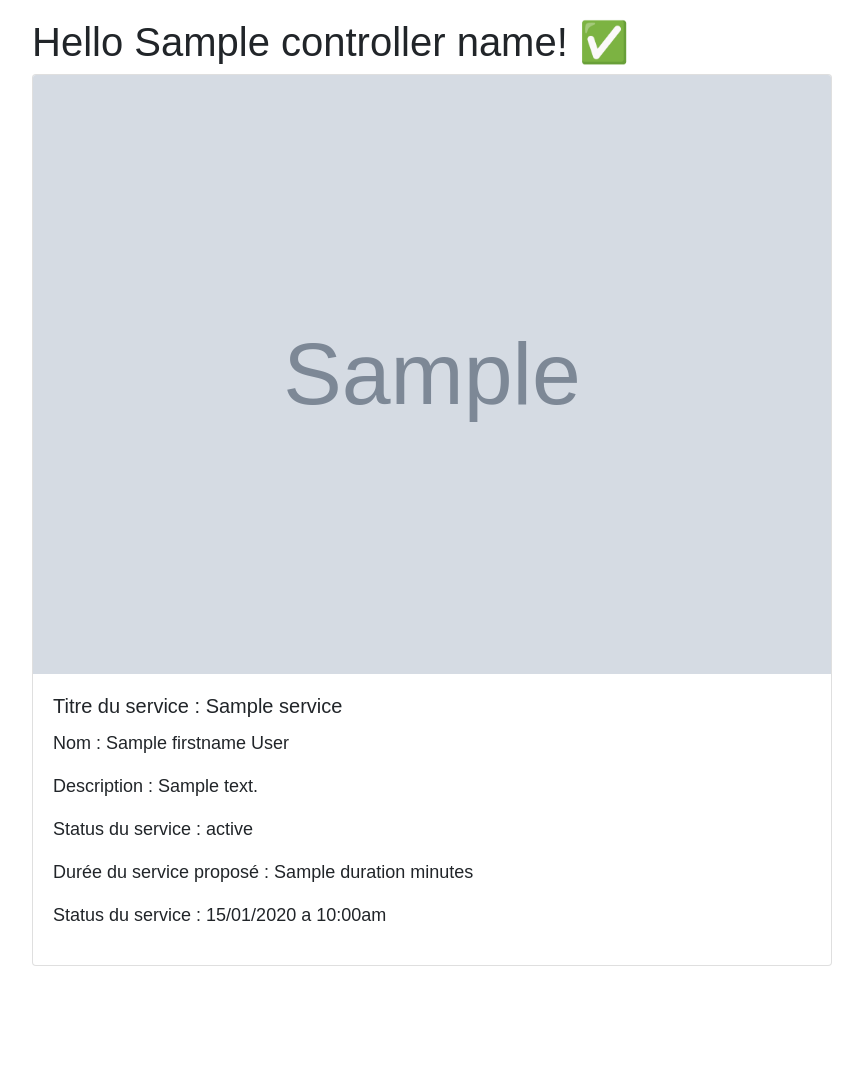
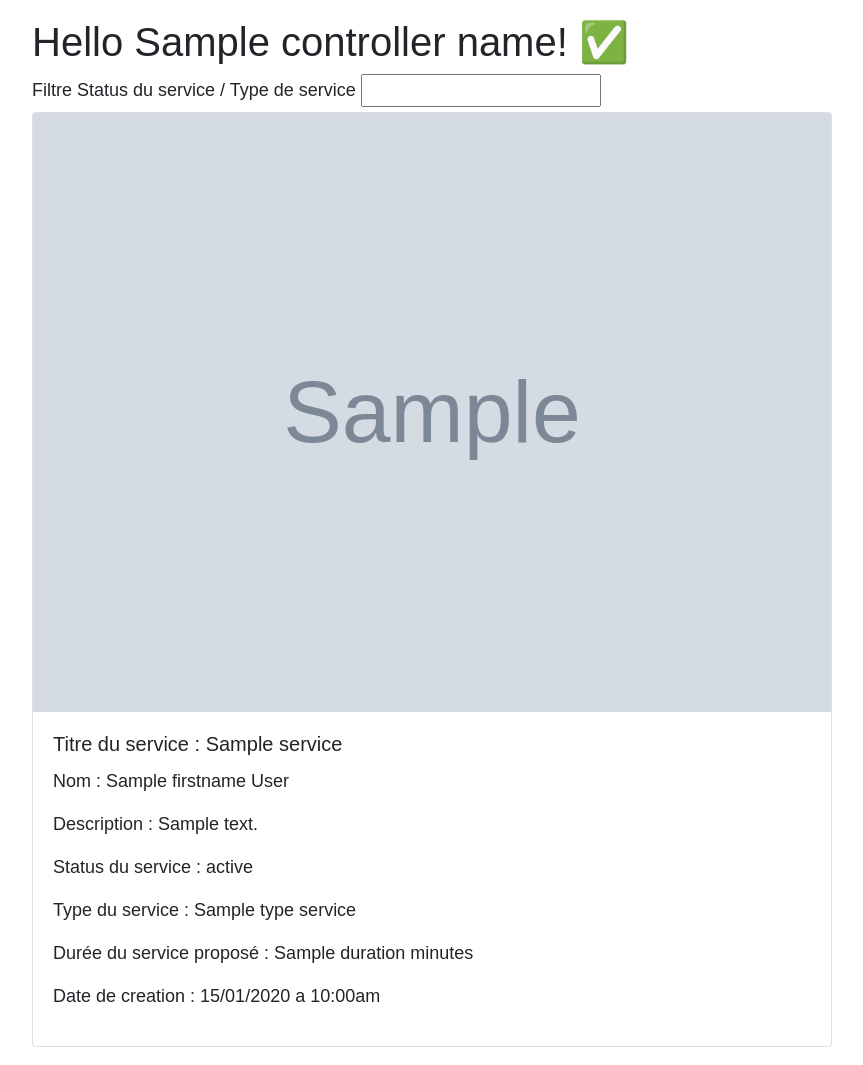
Before and after one commit to WF3Projet-voisins/voisins, a Symfony app: template templates/service/pageService.html.twig in a window 1280 px wide. Shown: the whole page, without its empty margins (208-1071 px from the left). Before the commit the page ends 966 px from the top, so only its background shows below. Run offline with Twig, Linux system fonts and the light colour scheme; the template is opened without the code that fills it: most values are stand-ins (such as "Sample title", 1, 10 or a date in 2020); grey boxes marked "Sample" are stand-in pictures; some libraries are stand-ins or nearby versions.

Commit message:
ajout du  Filtre Status du service / Type de service

```diff
--- /dev/null
+++ b/public/js/services.js
@@ -0,0 +1,13 @@
+$(document).ready(function(){
+
+
+    $("#myChoice").on("keyup", function() {
+      var value = $(this).val().toLowerCase();
+      $("p").filter(function() {
+        $(this).toggle($(this).text().toLowerCase().indexOf(value) > -1)
+      });
+    });
+
+
+
+  });
--- a/templates/service/pageService.html.twig
+++ b/templates/service/pageService.html.twig
@@ -12,8 +12,8 @@
     <h1>Hello {{ controller_name }}! ✅</h1>
 
     {# the contents of this variable are displayed on the web page #}
-
-
+    <label>Filtre Status du service / Type de service</label>
+    <input id="myChoice" type="text">
 
 
       {% for service in services %}
@@ -21,14 +21,18 @@
             <img src="{{ service.image  }}" class="card-img-top" alt="...">
             <div class="card-body">
             <h5 class="card-title">Titre du service : {{ service.name  }}</h5>
-
                     <p>Nom : {{ service.user.firstname }} {{ service.user.lastname }}</p>
                     <p>Description : {{ service.description  }}</p>
-                    <p>Status du service : {{ service.status }}</p>
+                    <p id="serviceChoice">Status du service : {{ service.status }}</p>
+                    <p id="serviceChoice">Type du service : {{ service.typeService.name }}</p>
                     <p>Durée du service proposé : {{ service.duration.duration }} minutes</p>
-                    <p>Status du service : {{ service.createdAt|date("d/m/Y \\a\\ g:ia")}}</p>
+                    <p>Date de creation : {{ service.createdAt|date("d/m/Y \\a\\ g:ia")}}</p>
             </div>
         </div>
       {% endfor %}
 </div>
 {% endblock %}
+
+{% block javascripts %}
+  <script src="{{ asset('/js/services.js') }}"></script>
+{% endblock %}
```
